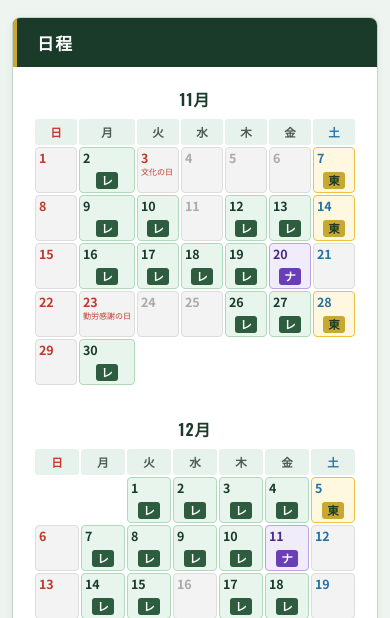
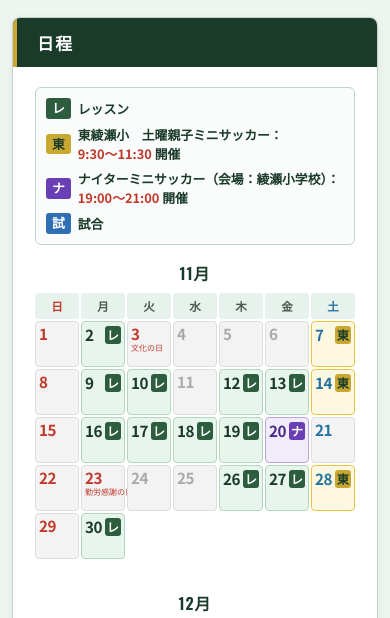
Before and after one commit to shunrunfield/runfield-soccer-school, a plain HTML site: page index.html in a window 390 px wide. Both pictures are taken after a click on the button "日程". Shown: the part 215-833 px from the top of the page. Drawn offline with nearby package versions, Linux system fonts and the light colour scheme.

Commit message:
Update index.html

```diff
--- a/index.html
+++ b/index.html
@@ -778,18 +778,22 @@
 
   /* 凡例 */
   .cal-legend {
-    display: none;
-    grid-template-columns: repeat(auto-fit, minmax(180px, 1fr));
+    display: grid;
+    grid-template-columns: 1fr;
     gap: 8px 12px;
-    margin-top: 12px;
+    margin-bottom: 16px;
     padding: 12px;
     border: 1px solid var(--border);
     border-radius: 6px;
     background: #fafcfb;
-    font-size: 0.78rem;
+    font-size: 0.9rem;
+    font-weight: 700;
     line-height: 1.5;
-    color: var(--text-sub);
-  }
+    color: var(--green-dark);
+  }
+  .cal-legend-time { color: #c0392b; }
+  .sp-only { display: none; }
+  .cal-legend-item.sp-only { display: none; }
   .cal-legend-item {
     display: flex;
     align-items: center;
@@ -802,9 +806,9 @@
     border-radius: 3px;
     flex-shrink: 0;
     text-align: center;
-    font-size: 0.72rem;
+    font-size: 0.8rem;
     font-weight: 700;
-    line-height: 1.15;
+    line-height: 1.3;
   }
   .cal-legend-badge.lesson { background: var(--green-mid); color: white; }
   .cal-legend-badge.special { background: var(--accent); color: var(--green-dark); }
@@ -817,32 +821,47 @@
 
   @media (max-width: 520px) and (orientation: portrait) {
     .cal-grid { gap: 2px; }
+    /* 数字を左・文字を右に並べ、マスの幅に合わせてできるだけ大きく */
     .cal-day {
       min-height: 46px;
       padding: 4px 3px 3px;
+      display: grid;
+      grid-template-columns: auto minmax(0, 1fr);
+      align-content: start;
+      align-items: center;
+      column-gap: 2px;
+      row-gap: 2px;
+      container-type: inline-size;
     }
     .cal-day-num {
-      font-size: 0.78rem;
+      grid-column: 1;
+      grid-row: 1;
+      font-size: clamp(0.95rem, 42cqi, 1.9rem);
+      letter-spacing: -0.03em;
     }
     .cal-holiday-name {
+      grid-column: 1 / -1;
       font-size: 0.5rem;
     }
     .cal-event-badge {
-      align-self: center;
-      min-width: 1.35rem;
-      padding: 2px 5px;
+      grid-column: 2;
+      grid-row: 1;
+      justify-self: end;
+      margin-top: 0;
+      padding: 2px;
       text-align: center;
-      font-size: 0.72rem;
+      font-size: clamp(0.72rem, 34cqi, 1.35rem);
       line-height: 1.15;
       word-break: keep-all;
     }
     .cal-legend {
-      display: grid;
-      grid-template-columns: 1fr;
       gap: 6px;
       padding: 10px;
-      font-size: 0.76rem;
+      font-size: 0.8rem;
     }
+    .sp-only { display: inline; }
+    .cal-legend-item.sp-only { display: flex; }
+    .pc-only { display: none; }
   }
 
   .match-details {
@@ -1078,29 +1097,25 @@
     <div class="section">
       <div class="section-header">日程</div>
       <div class="section-body">
-        <div id="cal-months-container" class="cal-months-wrap"></div>
         <div class="cal-legend" aria-label="日程カレンダーの凡例">
-          <div class="cal-legend-item">
+          <div class="cal-legend-item sp-only">
             <span class="cal-legend-badge lesson">レ</span>
             <span>レッスン</span>
           </div>
           <div class="cal-legend-item">
-            <span class="cal-legend-badge special">東</span>
-            <span>東綾瀬小 土曜親子ミニサッカー</span>
+            <span class="cal-legend-badge special"><span class="sp-only">東</span><span class="pc-only">東綾瀬小</span></span>
+            <span>東綾瀬小　土曜親子ミニサッカー：<span style="white-space:nowrap;"><span class="cal-legend-time">9:30〜11:30</span> 開催</span></span>
           </div>
           <div class="cal-legend-item">
-            <span class="cal-legend-badge night">ナ</span>
-            <span>ナイターミニサッカー</span>
+            <span class="cal-legend-badge night"><span class="sp-only">ナ</span><span class="pc-only">ナイター</span></span>
+            <span>ナイターミニサッカー（会場：綾瀬小学校）：<span style="white-space:nowrap;"><span class="cal-legend-time">19:00〜21:00</span> 開催</span></span>
           </div>
-          <div class="cal-legend-item">
+          <div class="cal-legend-item sp-only">
             <span class="cal-legend-badge match">試</span>
             <span>試合</span>
           </div>
         </div>
-        <div style="margin-top:16px;background:#fff8e1;border-left:4px solid var(--accent);padding:10px 14px;border-radius:0 4px 4px 0;font-size:0.9rem;color:var(--green-dark);font-weight:700;line-height:1.6;">
-          東綾瀬小　土曜親子ミニサッカー：<span style="color:#c0392b;">9:30〜11:30</span> 開催<br>
-          ナイターミニサッカー（会場：綾瀬小学校）：<span style="color:#c0392b;">19:00〜21:00</span> 開催
-        </div>
+        <div id="cal-months-container" class="cal-months-wrap"></div>
         <p style="margin-top:12px;background:#fdecea;border-left:4px solid #c0392b;padding:10px 14px;border-radius:0 4px 4px 0;font-size:0.95rem;color:#c0392b;font-weight:700;line-height:1.6;">⚠ 雨天の場合やグラウンドの状態次第で中止となることがあります</p>
       </div>
     </div>
@@ -1435,6 +1450,8 @@
 
   function getCalendarBadgeText(event, isClosed) {
     if (!isMobilePortraitSchedule()) {
+      if (event && event.indexOf('東綾瀬小') !== -1) return '東綾瀬小';
+      if (event && event.indexOf('ナイター') !== -1) return 'ナイター';
       return event ? event : 'レッスン';
     }
     if (event && event.indexOf('東綾瀬小') !== -1) return '東';
```
